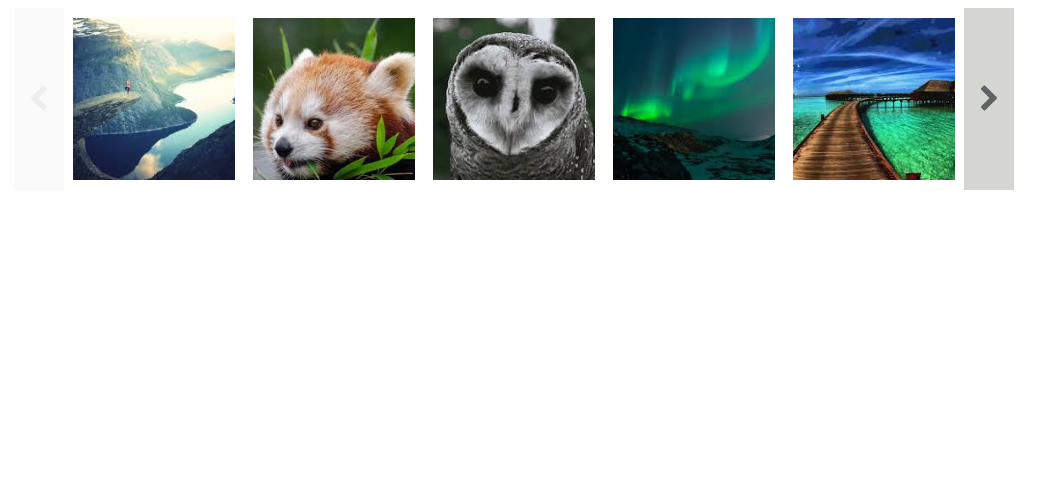
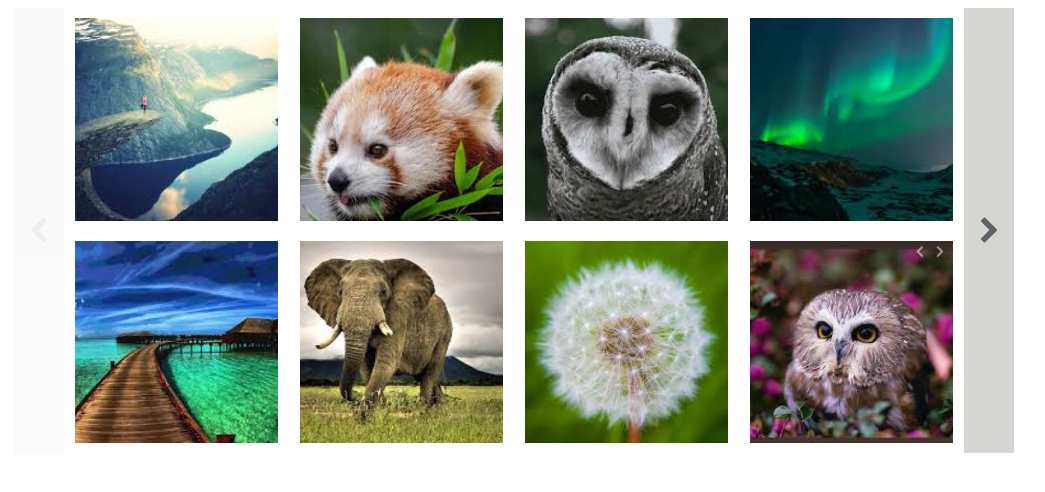
Before and after one commit to tplante/thumbnail-carousel, a website: page sample.html in a window 1280 px wide. Shown: the whole page, without its empty margins (126-1171 px from the left). Drawn offline with Linux system fonts and the light colour scheme.

Commit message:
readme image

```diff
--- a/sample.html
+++ b/sample.html
@@ -4,10 +4,11 @@
 
 <script src="dist/thumbnail-carousel.min.js"></script>
 <script>
+    // new thumbnail carousel instance
     let carousel = new ThumbnailCarousel({
         data: ['img/1.jpg','img/2.jpg','img/3.jpg','img/4.jpg','img/5.jpg','img/6.jpg','img/7.jpg','img/8.jpg','img/9.jpg','img/10.jpg','img/11.jpg'],
         container: '#container',
-        columns: 5,
-        rows: 1
+        columns: 4,
+        rows: 2
     });
 </script>
```
Also changed, not shown: README.md.
